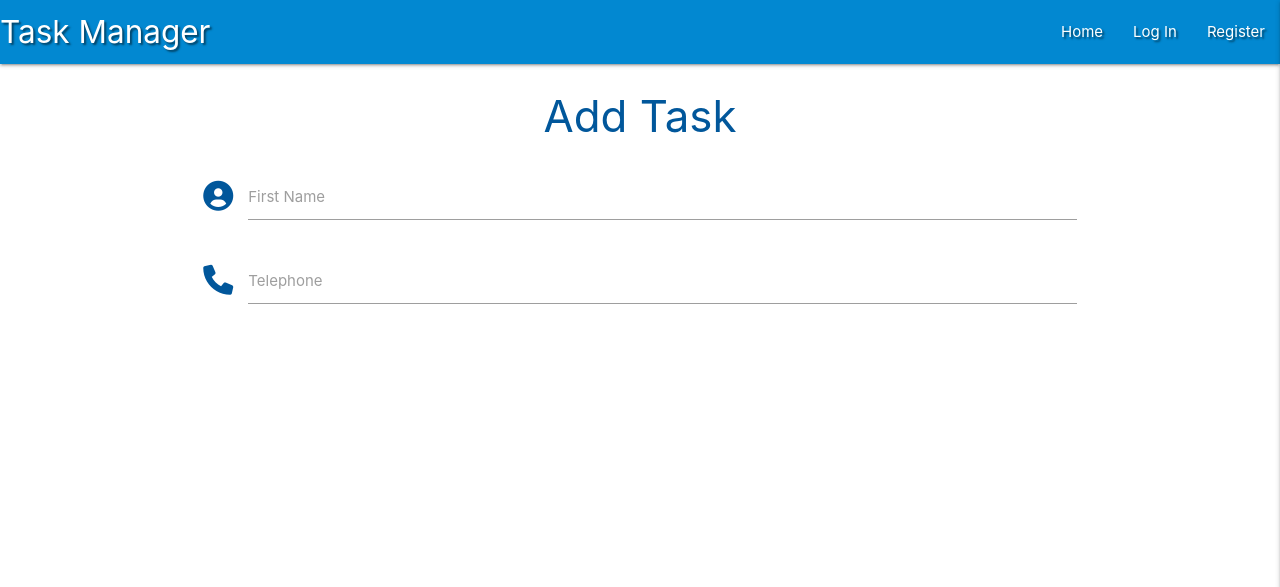
After one commit to Carhul/flaskMiniProject, a Flask app: page /add_task in a window 1280 px wide. The commit adds this page. Shown: the top 587 px of the page. Run offline with Flask 2, Linux system fonts and the light colour scheme; some libraries are stand-ins or nearby versions.

Commit message:
Create add_task template

```diff
--- a/app.py
+++ b/app.py
@@ -98,6 +98,11 @@ def logout():
     return redirect(url_for("login"))
 
 
+@app.route("/add_task")
+def add_task():
+    return render_template("add_task.html")
+
+
 if __name__ == "__main__":
     app.run(host=os.environ.get("IP"),
             port=int(os.environ.get("PORT")),
--- /dev/null
+++ b/templates/add_task.html
@@ -0,0 +1,23 @@
+{% extends "base.html" %}
+{% block content %}
+
+    <h3 class="light-blue-text text-darken-4 center-align">Add Task</h3>
+
+    <div class="row">
+        <form class="col s12" method="POST" action="">
+          <div class="row">
+            <div class="input-field col s12">
+              <i class="fa-solid fa-circle-user prefix light-blue-text text-darken-4"></i>
+              <input id="icon_prefix" type="text" class="validate">
+              <label for="icon_prefix">First Name</label>
+            </div>
+            <div class="input-field col s12">
+              <i class="fa-solid fa-phone prefix light-blue-text text-darken-4"></i>
+              <input id="icon_telephone" type="tel" class="validate">
+              <label for="icon_telephone">Telephone</label>
+            </div>
+          </div>
+        </form>
+      </div>
+
+{% endblock %}
--- a/templates/base.html
+++ b/templates/base.html
@@ -24,7 +24,7 @@
                     <li><a href="{{ url_for('get_tasks') }}">Home</a></li>
                     {% if session.user %}
                     <li><a href="{{ url_for('profile', username=session['user']) }}">Profile</a></li>
-                    <li><a href="#">New Task</a></li>
+                    <li><a href="{{ url_for('add_task') }}">New Task</a></li>
                     <li><a href="#">Manage Categories</a></li>
                     <li><a href="{{ url_for('logout') }}">Log Out</a></li>
                     {% else %}
@@ -43,7 +43,7 @@
               <li><a href="{{ url_for('get_tasks') }}">Home</a></li>
               {% if session.user %}
               <li><a href="{{ url_for('profile', username=session['user']) }}">Profile</a></li>
-              <li><a href="#">New Task</a></li>
+              <li><a href="{{ url_for('add_task') }}">New Task</a></li>
               <li><a href="#">Manage Categories</a></li>
               <li><a href="{{ url_for('logout') }}">Log Out</a></li>
               {% else %}
```
